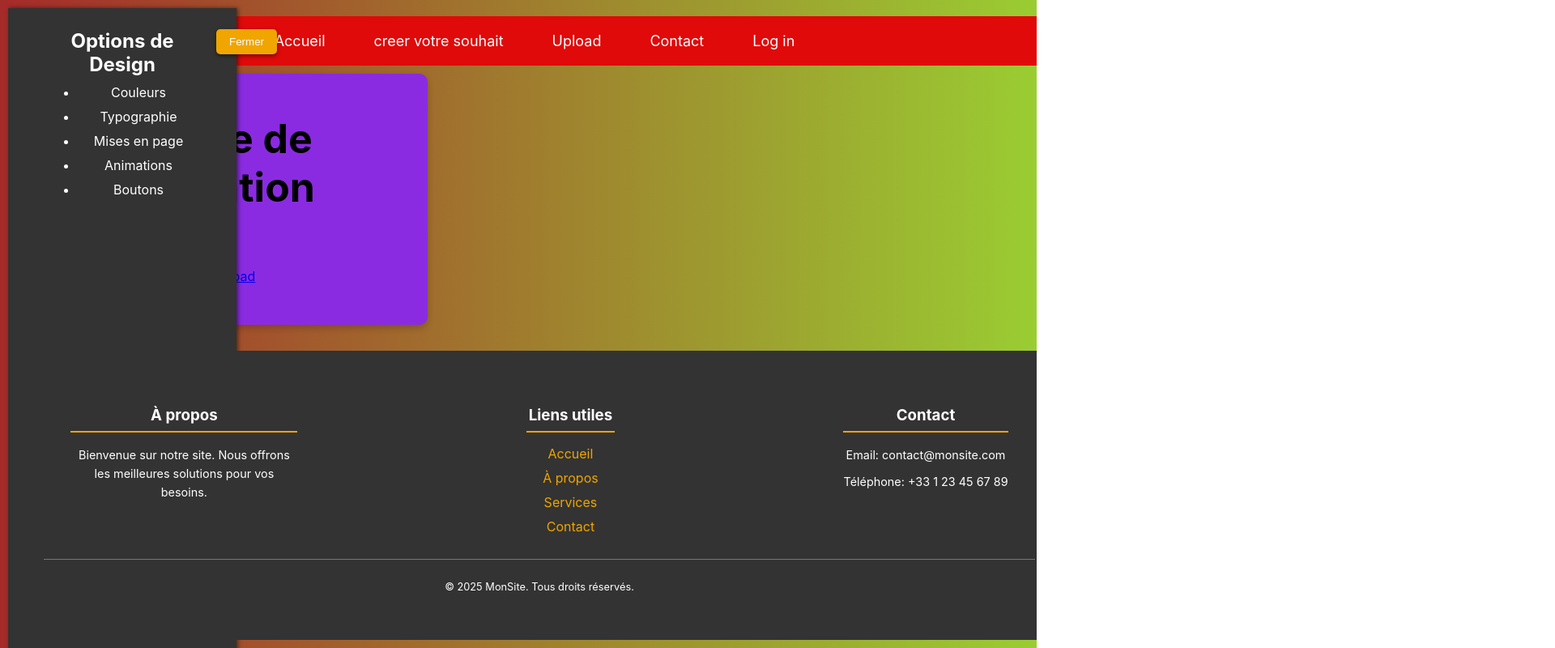
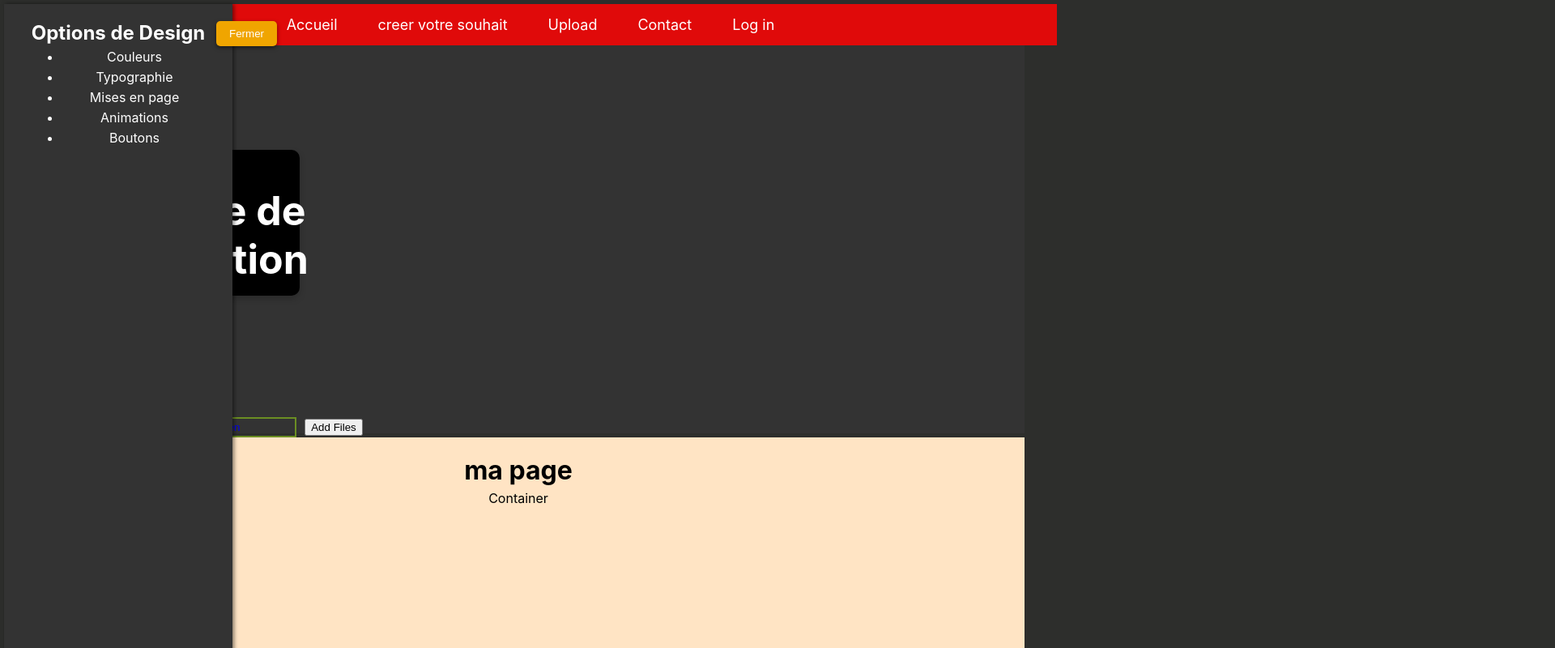
Before and after one commit to Doliviane/Domy2.0, a React (Create React App) app: page /create in a window 1280 px wide. Shown: the top 800 px of the page at 81% size, 1920 px wide, since content can reach past the window. Built offline with nearby package versions, Linux system fonts and the light colour scheme.

Commit message:
amelioration de la page home

```diff
--- a/src/App.css
+++ b/src/App.css
@@ -1,8 +1,28 @@
-.App {
-  text-align: center;
-  flex: 1;
+body {
+  background-color: rgb(45, 46, 44);
 }
 
+#App-Container{
+  flex-grow: 1;
+  padding: 1rem;
+  padding-bottom:2000px;
+  text-align: center;
+  background-color:bisque;
+  border-color: aqua;
+
+}
+#App-nav{
+  display: flex;
+  flex-direction: column;
+  position: relative;
+  background-color: #333;
+  color: white;
+  padding: 10rem;
+}
+#App-footer{
+
+
+}
 /* Nabar */
 /*  */
 
@@ -13,7 +33,7 @@
   margin: 0;
   padding: 0;
   height: 100%;
-  overflow-y: auto;
+
 }
 
 #root {
--- a/src/App.js
+++ b/src/App.js
@@ -7,28 +7,21 @@
 import ImageUpload from "./upload/imageupload";
 import Footer from './navbar/footbar'
 import Create from './create/create'
+import Container from './container/Container';
  function App() {
   return (
-<BrowserRouter>
-<div className="App">
-        {/* Afficher la navbar */}
-        <Navbar />
+<div className='App'>
+  {/* Afficher la navbar */}
+  <div id='App-nav'> <Navbar /></div>
+  <div id='App-Container'><Container/></div>
+  <div id='App-footer'><Footer /></div>
 
-        <div className="content">
-          <Routes>
 
-            <Route path="/" element={<h2>Bienvenue sur la page
-            </h2>} />
-            <Route path="/create" element={<Create />} />
-            <Route path="/imageupload" element={<ImageUpload/>} />
-            <Route path="/contact" element={<h2>Contact</h2>} />
-            <Route path="/connect" element={<LogIn />} />
-          </Routes>
-        </div>
-      </div>
 
-      <Footer />
-</BrowserRouter>
+
+
+</div>
+
 
     );
 
--- a/src/connect/connect.css
+++ b/src/connect/connect.css
@@ -1,11 +1,11 @@
 
 *{
 
-    margin: 10px;
+    margin: 5px;
 }
 .wrapper{
     gap: 50px;
-    background-color:blueviolet;
+    background-color:rgb(126, 34, 246);
     display: flex;
     flex-direction: column;
     align-items: center;
@@ -26,11 +26,3 @@
 .forgot{
     justify-content: space-between;
 }
-body{
-    background-image: linear-gradient(to right, brown, yellowgreen);
-    height: 100vh;
-    display: flex;
-    justify-content: center;
-    align-items: center;
-
-}
--- /dev/null
+++ b/src/container/Container.css
@@ -0,0 +1,8 @@
+div.Container{
+    padding: 2rem;
+
+    width: 90%;
+    height: 100px;
+    background-color:rgb(22, 22, 143);
+
+}
--- /dev/null
+++ b/src/container/Container.js
@@ -0,0 +1,16 @@
+import Sidebar from '../navbar/menubar';
+import Navbar from '../navbar/navbar';
+function Container() {
+    return(
+
+<div className="Container">
+
+
+    <h1>ma page</h1>
+<p>Container</p>
+</div>
+
+    );
+
+}
+export default Container;
--- a/src/create/create.css
+++ b/src/create/create.css
@@ -0,0 +1,5 @@
+div.wrapper{
+    width: 100px;
+    height: 100px;
+    background-color: black;
+}
--- a/src/create/create.js
+++ b/src/create/create.js
@@ -7,11 +7,12 @@
 function Create() {
   return (
     <div className="wrapper">
-           <Sidebar/>
+
          <h1> Page de creation</h1>
 
+         <div id='App-sidebar'> <Sidebar /></div>
 
-         <Link to="/imageupload">Upload</Link>
+         <Link to="/imageupload"> <ImageUpload/></Link>
         </div>
   );
 }
--- a/src/navbar/footbar.css
+++ b/src/navbar/footbar.css
@@ -1,10 +1,10 @@
 /* src/navbar/Footer.css */
 
 .footer {
-    background-color: #333;
+    background-color: transparent;
     color: white;
     width: 100%;
-  padding: 3rem 1rem;
+  padding: 0.5rem 0,5rem;
   text-align: center;
   position: relative;
   left: 0;
--- a/src/navbar/navbar.css
+++ b/src/navbar/navbar.css
@@ -1,15 +1,25 @@
 /* Navbar.css */
+.App {
+    text-align: center;
+    flex: 1;
+  }
+  .layout {
+    display: flex;
+    flex-direction: column;
+    min-height: 100vh;
+  }
 .navbar {
     background-color: #e00a0a;
     padding: 10px;
     text-align: center;
     width: 100%;
-    width: 100%;
+    position: sticky;
 
-  text-align: center;
-  position: relative;
-  left: 0;
-  bottom: 0;
+    position: fixed;
+    top: 0;
+    left: 0;
+
+
   }
 
   .navbar ul {
--- a/src/navbar/navbar.js
+++ b/src/navbar/navbar.js
@@ -1,10 +1,16 @@
 // Navbar.js
 import React from 'react';
-import { Link } from 'react-router-dom';
+import { BrowserRouter,  Routes, Route, Link } from 'react-router-dom';
 import './navbar.css';  // pour ajouter du style
+import LogIn from '../connect/connect';
+import ImageUpload from "../upload/imageupload";
+import Footer from '../navbar/footbar'
+import Create from '../create/create'
 
 function Navbar() {
   return (
+    <BrowserRouter className="layout">
+
     <nav className="navbar">
       <ul>
 
@@ -17,6 +23,27 @@
     </nav>
 
 
+<div className="App">
+        {/* Afficher la navbar */}
+
+
+        <div className="content">
+          <Routes>
+
+            <Route path="/" element={<h2>Bienvenue sur la page
+            </h2>} />
+            <Route path="/create" element={<Create />} />
+            <Route path="/imageupload" element={<ImageUpload/>} />
+            <Route path="/footbar" element={<h2>Contact</h2>} />
+            <Route path="/connect" element={<LogIn />} />
+          </Routes>
+        </div>
+      </div>
+
+
+
+</BrowserRouter>
+
   );
 }
 
```
